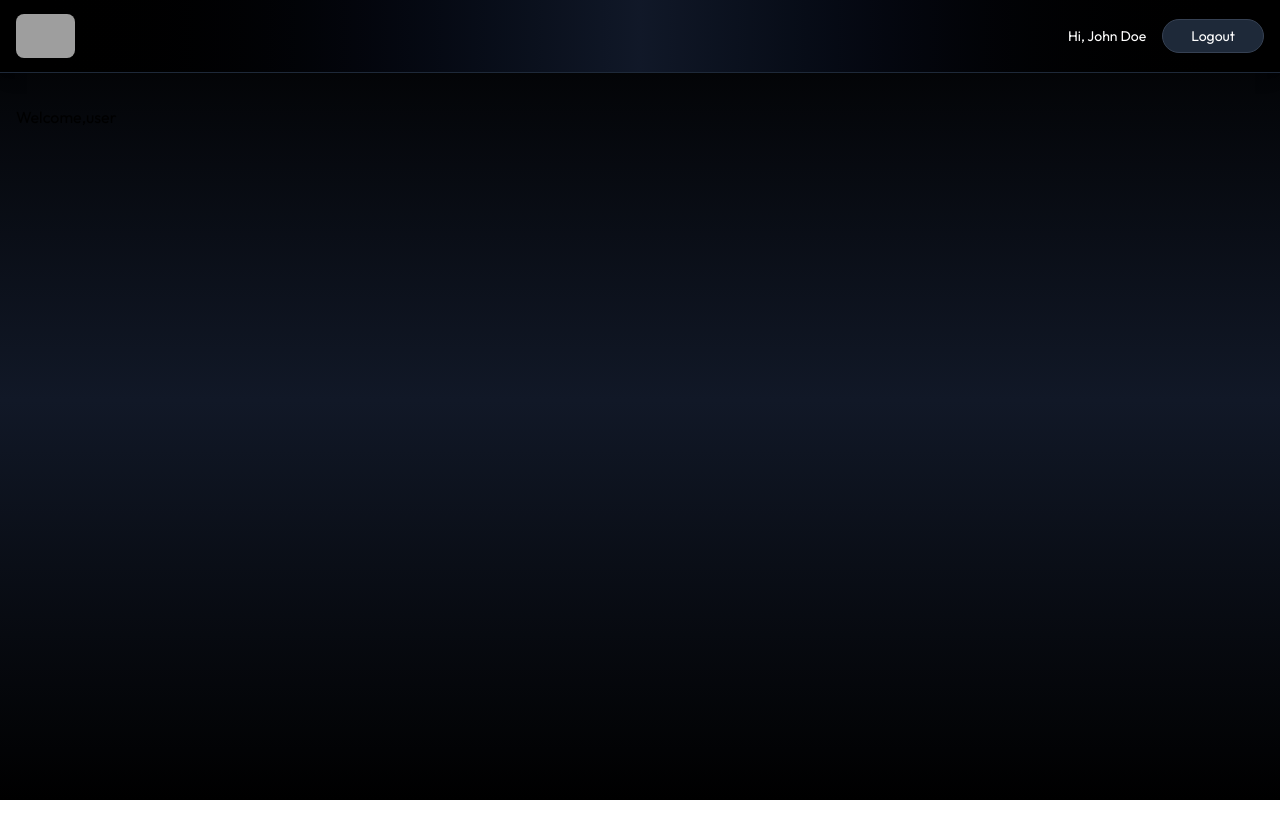
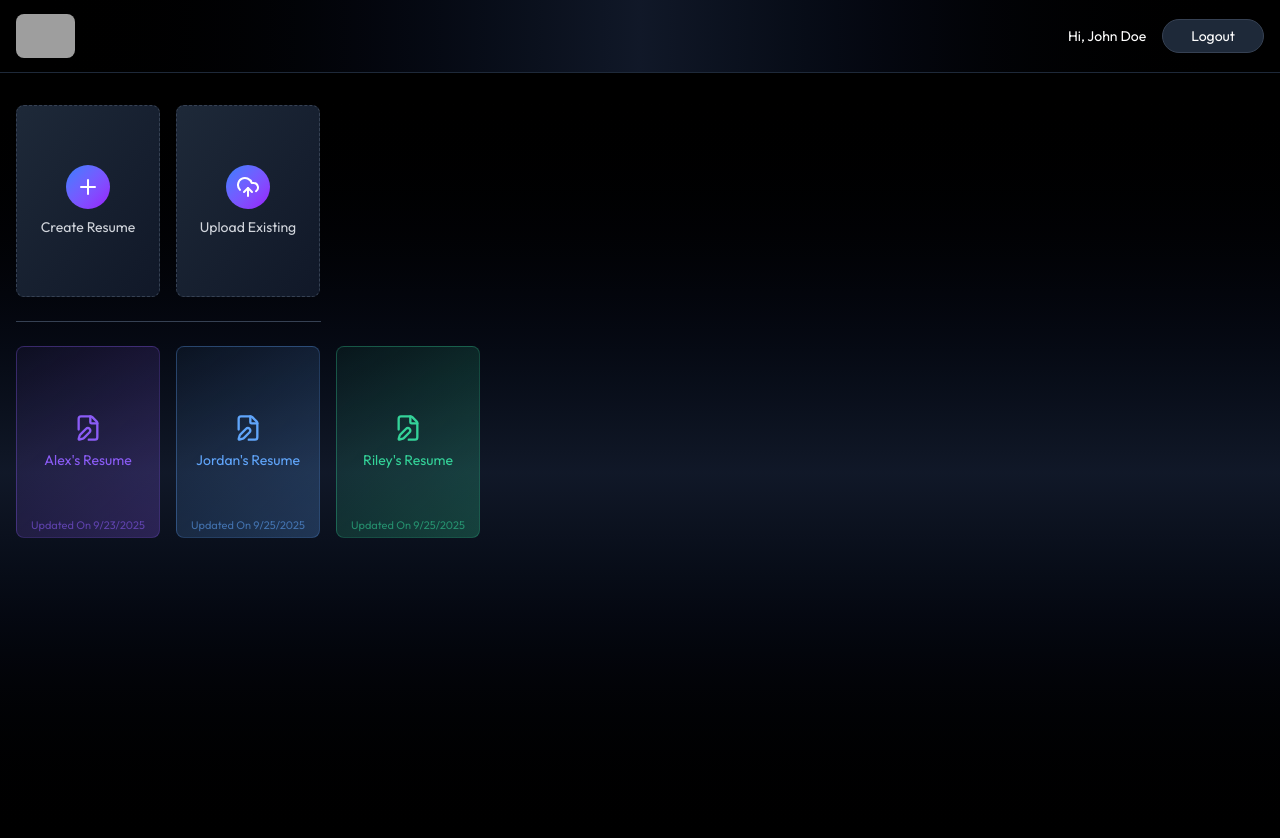
Before and after one commit to Prakhar057/ElevateCV, a React (Vite) app in the folder client/: page /app in a window 1280 px wide. Shown: the top 838 px of the page. Before the commit the page ends 800 px from the top, so only its background shows below. Built offline with nearby package versions, Linux system fonts and the light colour scheme; grey boxes are pictures that could not be loaded; a web font is replaced by a local one.

Commit message:
making the dashboard page

```diff
--- a/client/src/Pages/Dashboard.jsx
+++ b/client/src/Pages/Dashboard.jsx
@@ -1,16 +1,89 @@
-import React from 'react'
+import {
+  FilePenIcon,
+  Pencil,
+  PencilIcon,
+  PlusIcon,
+  TrashIcon,
+  UploadCloudIcon,
+} from "lucide-react";
+import React, { useEffect, useState } from "react";
+import { dummyResumeData } from "../assets/assets";
 
 const Dashboard = () => {
+  const colors = ["#8b5cf6", "#60a5fa", "#34d399", "#f472b6", "#a78bfa"];
+  const [allResumes, setAllResumes] = useState([]);
+
+  const loadAllResumes = async () => {
+    setAllResumes(dummyResumeData);
+  };
+
+  useEffect(() => {
+    loadAllResumes();
+  }, []);
+
   return (
-    <div>
-      <div className='max-w-7xl mx-auto px-4 py-8'>
-        <p>Welcome,user
-
+    <div className="min-h-screen bg-gradient-to-b from-black via-gray-900 to-black">
+      <div className="max-w-7xl mx-auto px-4 py-8">
+        <p className="text-2xl font-medium mb-6 bg-gradient-to-r from-gray-300 to-white bg-clip-text text-transparent sm:hidden">
+          {" "}
+          Welcome,user
         </p>
 
+        <div className="flex gap-4">
+          <button className="w-full bg-gradient-to-br from-gray-800 to-gray-900 sm:max-w-36 h-48 flex flex-col items-center justify-center rounded-lg gap-2 text-gray-300 border border-dashed border-gray-700 group hover:border-blue-500 hover:shadow-lg hover:shadow-blue-500/20 transition-all duration-300 cursor-pointer">
+            <PlusIcon className="size-11 transition-all duration-300 p-2.5 bg-gradient-to-br from-blue-500 to-purple-600 text-white rounded-full" />
+            <p className="text-sm group-hover:text-blue-400 transition-all duration-300">
+              Create Resume
+            </p>
+          </button>
+          <button className="w-full bg-gradient-to-br from-gray-800 to-gray-900 sm:max-w-36 h-48 flex flex-col items-center justify-center rounded-lg gap-2 text-gray-300 border border-dashed border-gray-700 group hover:border-blue-500 hover:shadow-lg hover:shadow-blue-500/20 transition-all duration-300 cursor-pointer">
+            <UploadCloudIcon className="size-11 transition-all duration-300 p-2.5 bg-gradient-to-br from-blue-500 to-purple-600 text-white rounded-full" />
+            <p className="text-sm group-hover:text-blue-400 transition-all duration-300">
+              Upload Existing
+            </p>
+          </button>
+        </div>
+        <hr className="border-gray-700 my-6 sm:w-[305px]" />
+
+        <div className="grid grid-cols-2 sm:flex flex-wrap gap-4">
+          {allResumes.map((resume, index) => {
+            const basecolor = colors[index % colors.length];
+            return (
+              <button
+                key={index}
+                className="relative w-full sm:max-w-36 h-48 flex flex-col items-center justify-center rounded-lg gap-2 border group hover:shadow-lg transition-all duration-300 cursor-pointer"
+                style={{
+                  background: `linear-gradient(135deg,${basecolor}10, ${basecolor}40)`,
+                  borderColor: basecolor + "40",
+                }}
+              >
+                <FilePenIcon
+                  className="size-7 group-hove:scale-105 transition-all"
+                  style={{ color: basecolor }}
+                />
+                <p
+                  className="text-sm group-hover:scale-105 transition-all px-2 text-center"
+                  style={{ color: basecolor }}
+                >
+                  {resume.title}
+                </p>
+                <p
+                  className="absolute bottom-1 text-[11px] text-slate-400 group-hover:text-slate-500 transition-all duration-300 px-2 text-center"
+                  style={{ color: basecolor + "90" }}
+                >
+                  Updated On {new Date(resume.updatedAt).toLocaleDateString()}
+                </p>
+                <div className="absolute top-1 right-1 group-hover:flex items-center hidden">
+                  <TrashIcon className="size-7 p-1.5 hover:bg-gray-700/50 rounded text-gray-300 transition-colors" />
+                  <PencilIcon className="size-7 p-1.5 hover:bg-gray-700/50 rounded text-gray-300 transition-colors" />
+                </div>
+              </button>
+            );
+          })}
+        </div>
       </div>
     </div>
-  )
-}
+  );
+};
 
-export default Dashboard
+export default Dashboard;
```
